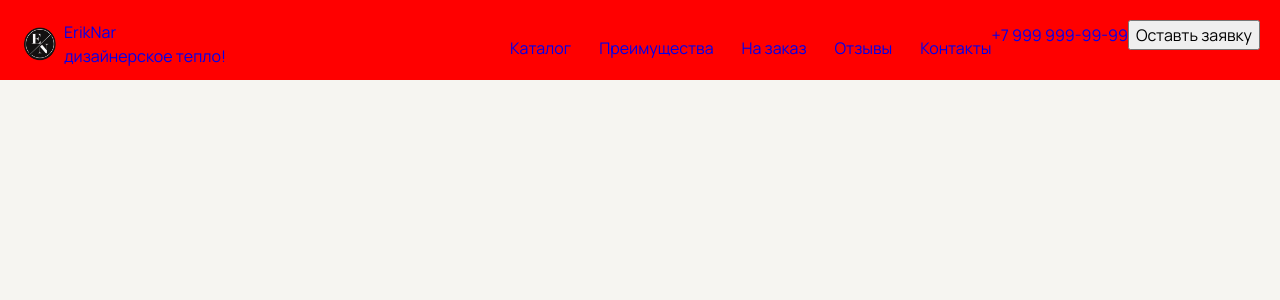
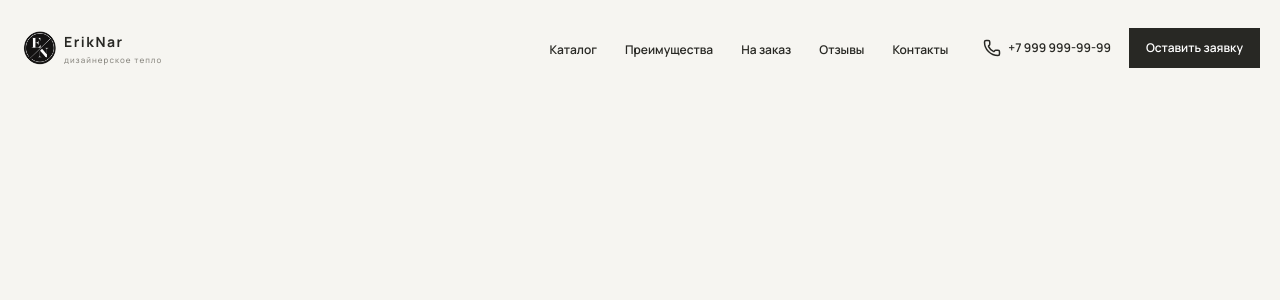
Before and after one commit to sonaCEO/ErikNar, a React (Vite) app in the folder apps/frontend/: page / in a window 1280 px wide. Shown: the top 300 px of the page. Built offline with nearby package versions, Linux system fonts and the light colour scheme.

Commit message:
add styles

```diff
--- a/apps/frontend/package.json
+++ b/apps/frontend/package.json
@@ -10,6 +10,7 @@
     "preview": "vite preview"
   },
   "dependencies": {
+    "lucide-react": "^1.57.0",
     "react": "^19.2.8",
     "react-dom": "^19.2.8"
   },
--- a/apps/frontend/src/components/global/header/header.jsx
+++ b/apps/frontend/src/components/global/header/header.jsx
@@ -1,7 +1,9 @@
 import {navigation} from "./data.js";
 import LayoutContainer from "../../grid/layout-container.jsx";
 import Logo from "../../global/logo/logo.jsx";
+import Button from "../../../ui/button/button.jsx";
 import s from "./header.module.css";
+import {Phone} from 'lucide-react';
 
 export default function Header() {
     return (
@@ -13,15 +15,18 @@ export default function Header() {
                     <div className={s.inner}>
                         <nav>
                             <ul>
-                                {navigation.map((item) => (
-                                    <li key={item.id}>
-                                        <a href={item.url}>{item.name}</a>
-                                    </li>))}
+                                {navigation.map((item) => (<li key={item.id}>
+                                    <a href={item.url}>{item.name}</a>
+                                </li>))}
                             </ul>
                         </nav>
                         <div className={s.actions}>
-                            <a href="tel:+79999999999">+7 999 999-99-99</a>
-                            <button>Оставть заявку</button>
+                            <span>
+                                <a href="tel:+79999999999">
+                                    <Phone/>
+                                    +7 999 999-99-99</a>
+                            </span>
+                            <Button>Оставить заявку</Button>
                         </div>
                     </div>
                 </div>
--- a/apps/frontend/src/components/global/header/header.module.css
+++ b/apps/frontend/src/components/global/header/header.module.css
@@ -1,7 +1,10 @@
+@import "../../../css/vars/vars.css";
+@import "../../../css/vars/typography.css";
+
 .header {
     width: 100%;
-    height: 80px;
-    background-color: red;
+    /*height: 80px;*/
+    /*background-color: beige;*/
     position: fixed;
     left: 0;
     top: 0;
@@ -13,12 +16,15 @@
     height: 100%;
     display: flex;
     justify-content: space-between;
+    align-items: center;
     gap: 24px;
 }
 
 .inner {
     display: flex;
     justify-content: flex-end;
+    flex: 1;
+    gap: 35px;
 }
 
 .inner > nav > ul {
@@ -27,6 +33,29 @@
     gap: 28px;
 }
 
-.inner > nav > ul > li {
+.inner > nav > ul > li > a {
+    color: var(--ink);
+    font-weight: var(--fw-semibold);
+    font-size: 12px;
+}
+
+.actions {
+    display: flex;
+    align-items: center;
+    gap: 18px;
+}
+
+.actions > span > a {
+    display: flex;
+    align-items: center;
+    gap: 7px;
+    font-size: 12px;
+    font-weight: var(--fw-semibold);
     color: var(--ink);
 }
+
+a > svg {
+    width: 18px;
+    height: 18px;
+    color: var(--ink);
+}
--- a/apps/frontend/src/components/global/logo/logo.jsx
+++ b/apps/frontend/src/components/global/logo/logo.jsx
@@ -7,7 +7,7 @@ function Logo() {
       <img className={s.image} src={logo} alt="ErikNarLogo" />
       <span className={s.description}>
         <span>ErikNar</span>
-        <span>дизайнерское тепло!</span>
+        <span>дизайнерское тепло</span>
       </span>
     </a>
   );
--- a/apps/frontend/src/components/global/logo/logo.module.css
+++ b/apps/frontend/src/components/global/logo/logo.module.css
@@ -1,3 +1,6 @@
+@import "../../../css/vars/vars.css";
+@import "../../../css/vars/typography.css";
+
 .logo {
     display: flex;
     align-items: center;
@@ -15,6 +18,21 @@
     flex-direction: column;
 }
 
+.description > span:first-child {
+    color: var(--ink);
+    font-size: 14px;
+    font-weight: var(--fw-bold);
+    letter-spacing: .11em;
+}
+
+.description > span:last-child {
+    color: var(--color-logo);
+    font-size: 8px;
+    font-weight: var(--fw-medium);
+    letter-spacing: .13em;
+    margin-top: 2px;
+}
+
 a {
     height: 100%;
     text-decoration: none;
--- a/apps/frontend/src/css/vars/colors.css
+++ b/apps/frontend/src/css/vars/colors.css
@@ -18,6 +18,7 @@
     --color-steel-grey: rgb(170, 169, 162);
     --color-graphite: rgb(93, 93, 89);
     --color-gold-matt: rgb(185, 155, 97);
+    --color-logo: #8b8982;
     --is-available: #718063;
     --card-background: #ebeae5;
     --text: #aaa9a3;
--- /dev/null
+++ b/apps/frontend/src/ui/button/button.jsx
@@ -0,0 +1,8 @@
+import s from './button.module.css'
+function Button({children, onClick}) {
+    return (
+        <button className={s.default} onClick={onClick}>{children}</button>
+    );
+}
+
+export default Button;
--- /dev/null
+++ b/apps/frontend/src/ui/button/button.module.css
@@ -0,0 +1,20 @@
+@import "../../css/vars/vars.css";
+@import "../../css/vars/typography.css";
+
+.default {
+    padding: 0 17px;
+    min-height: 40px;
+    color: var(--white);
+    background-color: var(--charcoal);
+    font-size: 12px;
+    font-weight: var(--fw-semibold);
+    border: none;
+    cursor: pointer;
+}
+
+.ginger {
+    width: 100%;
+    padding: 0 24px;
+    min-height: 48px;
+    background-color: var(--copper);
+}
```
Also changed, not shown: 1 other file (tests, documents, lock files or other folders). Lines whose indentation alone changed are shown as unchanged.
